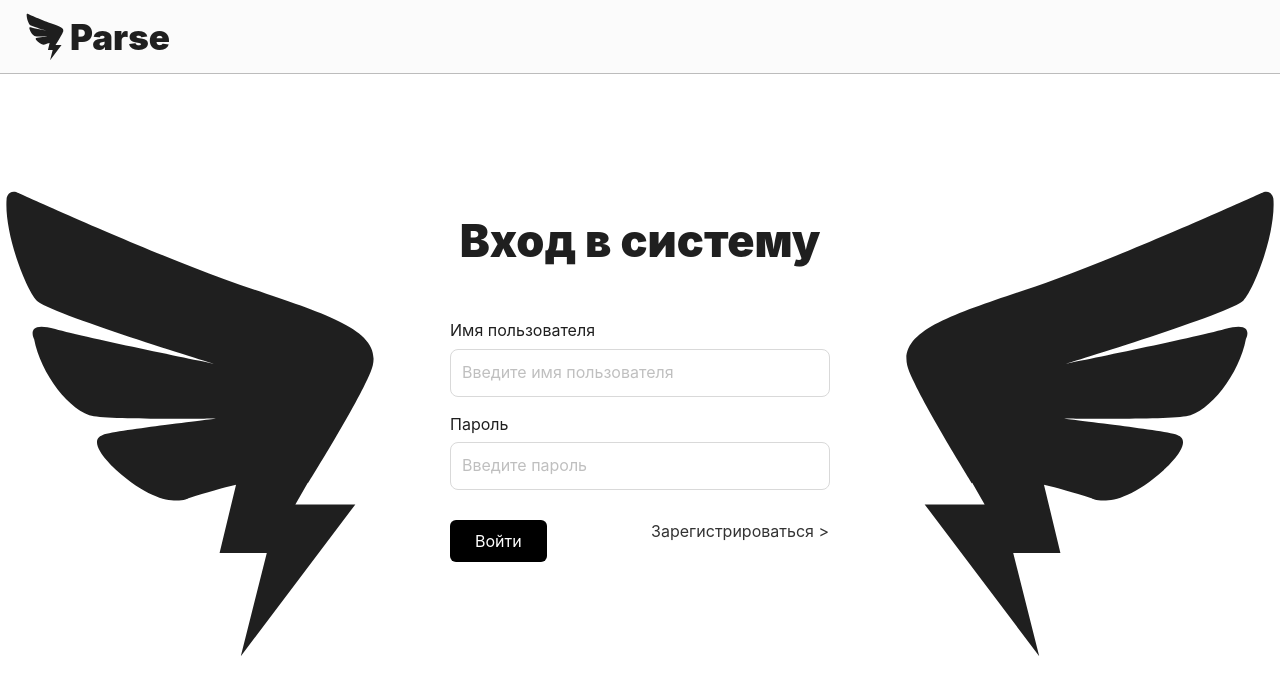
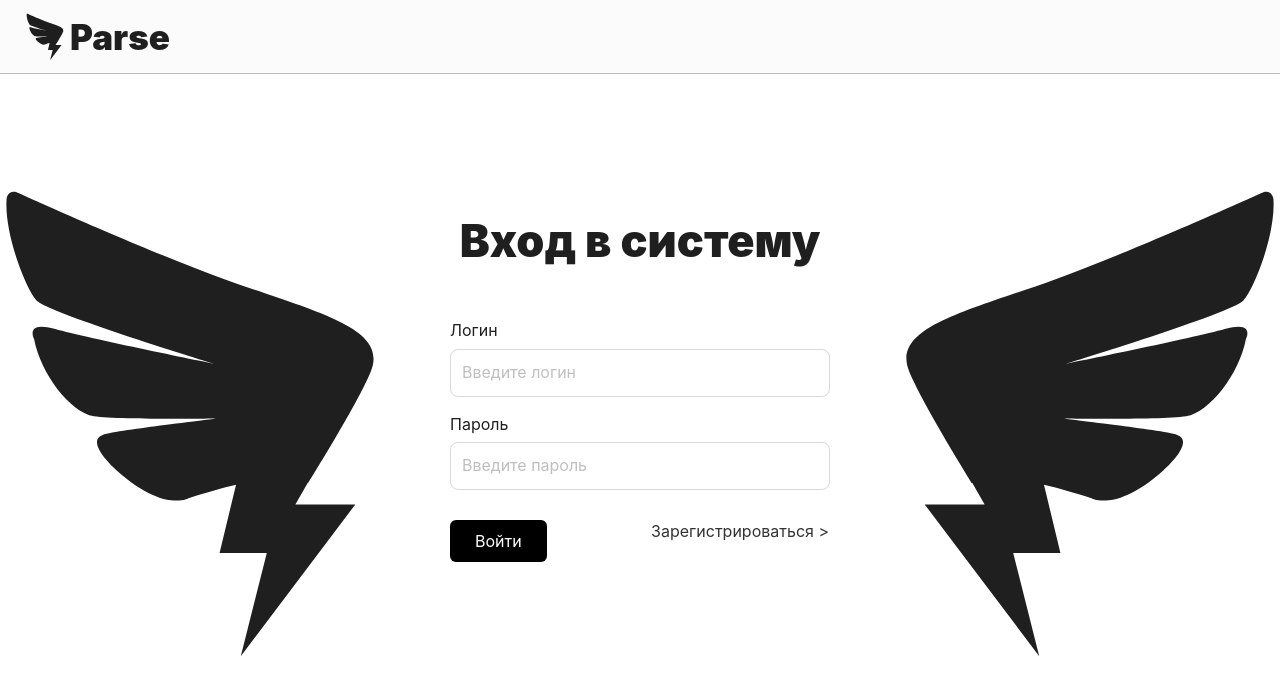
Before and after one commit to FortelRoman/DIPLOM-FRONT, a React (Create React App) app: page /auth/login in a window 1280 px wide. Shown: the top 694 px of the page. Built offline with nearby package versions, Linux system fonts and the light colour scheme.

Commit message:
fix login

```diff
--- a/src/pages/auth/login.tsx
+++ b/src/pages/auth/login.tsx
@@ -57,8 +57,9 @@ const LoginPage = () => {
                                         <CustomInput
                                             name={'login'}
                                             main={{
-                                                label: 'Имя пользователя',
-                                                placeholder: 'Введите имя пользователя',
+                                                label: 'Логин',
+                                                placeholder: 'Введите логин',
+                                                autoComplete: 'off',
                                             }}
                                             control={control}
                                             rules={{
@@ -72,7 +73,8 @@ const LoginPage = () => {
                                             main={{
                                                 label: 'Пароль',
                                                 placeholder: 'Введите пароль',
-                                                type: 'password'
+                                                type: 'password',
+                                                autoComplete: 'off',
                                             }}
                                             control={control}
                                             rules={{
```
